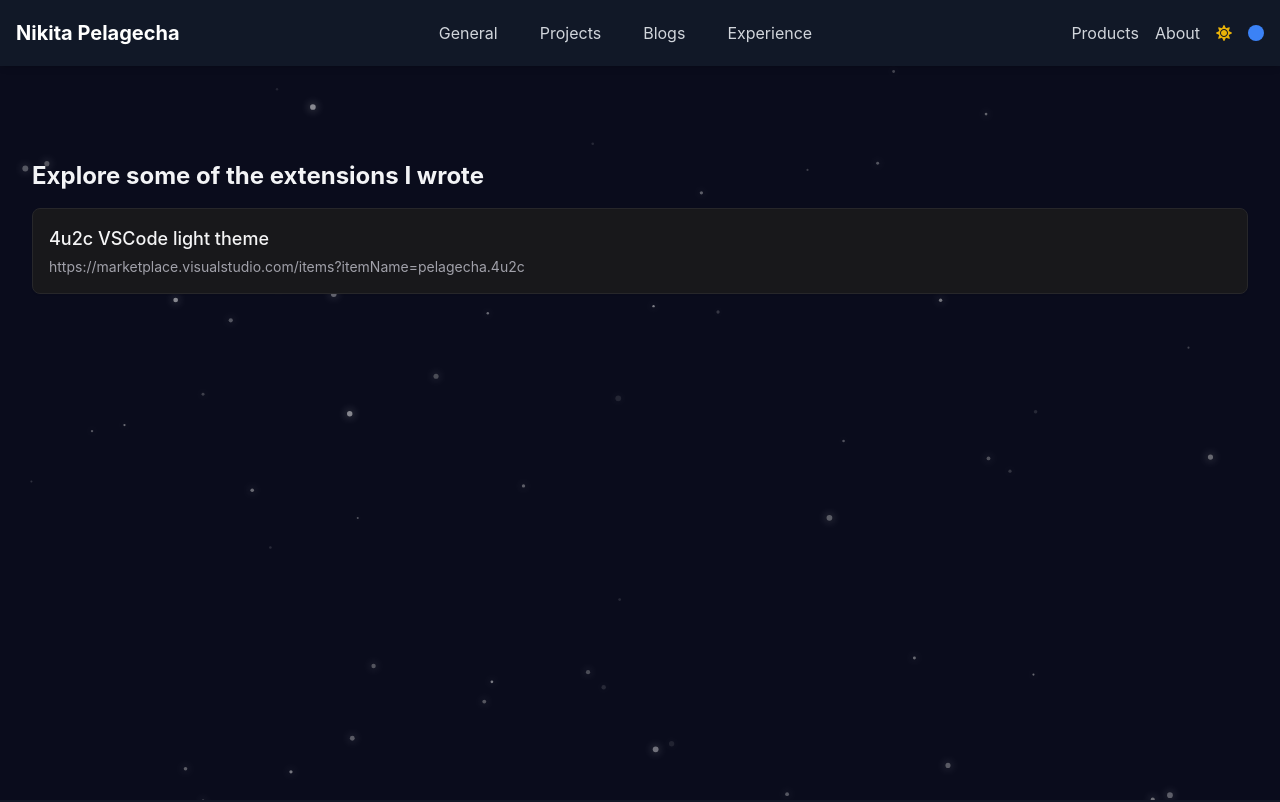
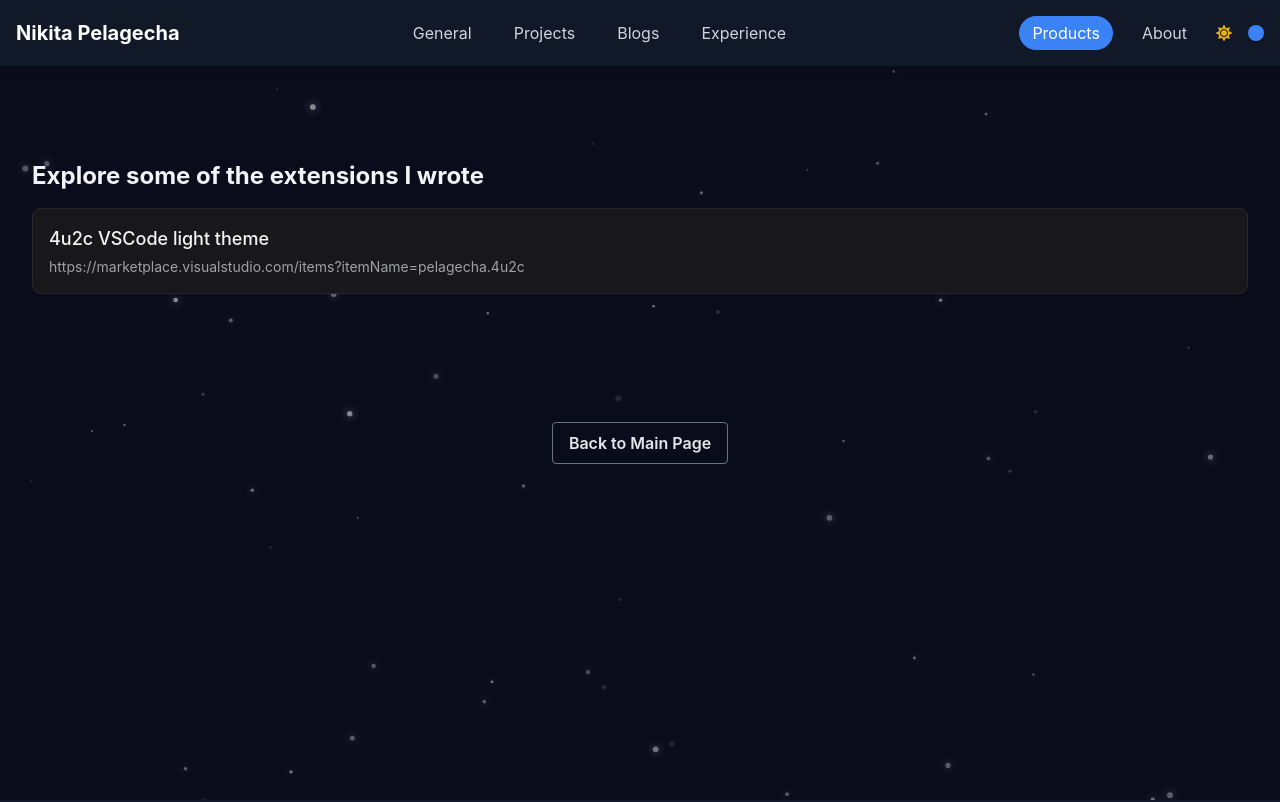
Before and after one commit to pelagecha/website, a Next.js app: page /products in a window 1280 px wide. Shown: the top 802 px of the page. Built offline with nearby package versions, Linux system fonts and the light colour scheme.

Commit message:
fixed issues, added navigation buttons, TODO: restructure and golf the code

```diff
--- a/app/components/HomePage.tsx
+++ b/app/components/HomePage.tsx
@@ -8,16 +8,11 @@ import Blogs from "./Blogs";
 import Projects from "./Projects";
 import JobTimeline from "./JobTimeline";
 import InfoSection from "./InfoSection";
-import { ThemeContext } from "../context/ThemeContext";
 import { FaChevronDown } from "react-icons/fa";
 import { useParticles } from "../context/ParticlesContext";
 import { motion } from "framer-motion";
-import Contact from "./Contact";
-
-const sections = ["General", "Projects", "Blogs", "Experience", "Contact"];
 
 const HomePage: React.FC = () => {
-    const { theme } = useContext(ThemeContext);
     const { particlesEnabled } = useParticles();
     const nextSectionRef = useRef<HTMLDivElement>(null);
 
@@ -138,6 +133,22 @@ const HomePage: React.FC = () => {
                         <div className="relative z-10">
                             <JobTimeline />
                         </div>
+                        <div className="flex flex-col items-center mt-8 space-y-4 relative z-10">
+                            <Link
+                                href="/products"
+                                className="inline-block bg-transparent border border-gray-500 text-gray-800 dark:text-gray-200 font-semibold py-2 px-4 rounded hover:bg-gray-100 dark:hover:bg-gray-800 hover:bg-opacity-25 transition ease-in-out duration-200"
+                            >
+                                Explore My Other Projects
+                            </Link>
+                            <Link
+                                href="mailto:nikitapelagecha@gmail.com"
+                                target="_blank"
+                                rel="noopener noreferrer"
+                                className="inline-block bg-transparent border border-gray-500 text-gray-800 dark:text-gray-200 font-semibold py-2 px-4 rounded hover:bg-gray-100 dark:hover:bg-gray-800 hover:bg-opacity-25 transition ease-in-out duration-200"
+                            >
+                                Contact me
+                            </Link>
+                        </div>
                     </section>
 
                     {/* Contact Section */}
--- a/app/components/InfoSection.tsx
+++ b/app/components/InfoSection.tsx
@@ -108,7 +108,10 @@ const InfoSection: React.FC = () => {
                             src="/images/me.jpeg"
                             alt="Nikita Pelagecha"
                             fill
-                            style={{ objectFit: "cover" }}
+                            style={{
+                                objectFit: "cover",
+                                pointerEvents: "none",
+                            }}
                             className={`rounded-3xl border-4 ${
                                 theme === "dark"
                                     ? "border-gray-700"
--- a/app/components/JobTimeline.tsx
+++ b/app/components/JobTimeline.tsx
@@ -15,8 +15,8 @@ const JobTimeline: React.FC = () => {
         <section id="job-timeline" className="my-12 p-3 container mx-auto">
             <div className="relative">
                 {/* Vertical Pill-Shaped Timeline Line */}
+                {/* <div className="absolute left-0 top-0 w-1 h-full bg-gradient-to-b from-indigo-500 via-purple-500 to-pink-500 rounded-full"></div> */}
                 <div className="absolute left-0 top-0 w-1 h-full bg-gradient-to-b from-indigo-500 via-purple-500 to-pink-500 rounded-full"></div>
-
                 {jobs.map((job, index) => (
                     <JobItem
                         key={index} // Using index as key since 'id' doesn't exist on Job type
--- a/app/components/Navbar.tsx
+++ b/app/components/Navbar.tsx
@@ -3,13 +3,12 @@
 import React, { useContext, useState, useEffect } from "react";
 import Link from "next/link";
 import { ThemeContext } from "../context/ThemeContext";
-import { FaSun, FaMoon, FaBars, FaMagic } from "react-icons/fa";
+import { FaSun, FaMoon, FaBars } from "react-icons/fa";
 import { useParticles } from "../context/ParticlesContext";
-import { motion, AnimatePresence } from "framer-motion";
+import { motion } from "framer-motion";
 import { useRouter, usePathname } from "next/navigation"; // Updated import
 import Sidebar from "./Sidebar"; // Import the new Sidebar component
 
-// const sections = ["General", "Projects", "Blogs", "Experience", "Contact"];
 const sections = ["General", "Projects", "Blogs", "Experience"];
 
 const Navbar: React.FC = () => {
@@ -125,29 +124,47 @@ const Navbar: React.FC = () => {
                     {/* Right Side Icons */}
                     <div className="flex items-center space-x-4">
                         {/* Products */}
-                        <Link href="/products" passHref>
-                            <span
-                                className={`hidden md:block ${
-                                    theme === "dark"
-                                        ? "text-gray-300 hover:text-white"
-                                        : "text-gray-600 hover:text-gray-800"
-                                } cursor-pointer transition-colors duration-300 hover:underline`}
+                        <div className="hidden md:block">
+                            <motion.button
+                                className={`px-3 py-1 rounded-full border ${
+                                    pathname === "/products" // Check if on the products page
+                                        ? "bg-blue-500 text-white border-blue-500"
+                                        : theme === "dark"
+                                        ? "bg-transparent text-gray-300 border-transparent hover:border-gray-500 hover:text-white"
+                                        : "bg-transparent text-gray-600 border-transparent hover:border-gray-400 hover:text-gray-800"
+                                } transition-colors duration-300`}
+                                onClick={() => {
+                                    if (pathname !== "/products") {
+                                        router.push("/products");
+                                    }
+                                }}
+                                whileHover={{ scale: 1.05 }}
+                                whileTap={{ scale: 0.95 }}
                             >
                                 Products
-                            </span>
-                        </Link>
+                            </motion.button>
+                        </div>
                         {/* About Link */}
-                        <Link href="/about" passHref>
-                            <span
-                                className={`hidden md:block ${
-                                    theme === "dark"
-                                        ? "text-gray-300 hover:text-white"
-                                        : "text-gray-600 hover:text-gray-800"
-                                } cursor-pointer transition-colors duration-300 hover:underline`}
+                        <div className="hidden md:block">
+                            <motion.button
+                                className={`px-3 py-1 rounded-full border ${
+                                    pathname === "/about" // Check if on the products page
+                                        ? "bg-blue-500 text-white border-blue-500"
+                                        : theme === "dark"
+                                        ? "bg-transparent text-gray-300 border-transparent hover:border-gray-500 hover:text-white"
+                                        : "bg-transparent text-gray-600 border-transparent hover:border-gray-400 hover:text-gray-800"
+                                } transition-colors duration-300`}
+                                onClick={() => {
+                                    if (pathname !== "/about") {
+                                        router.push("/about");
+                                    }
+                                }}
+                                whileHover={{ scale: 1.05 }}
+                                whileTap={{ scale: 0.95 }}
                             >
                                 About
-                            </span>
-                        </Link>
+                            </motion.button>
+                        </div>
 
                         {/* Toggle Theme */}
                         <motion.button
--- a/app/products/page.tsx
+++ b/app/products/page.tsx
@@ -2,6 +2,7 @@ import React from "react";
 import LinkCard from "../components/Extension";
 import { ThemeProvider } from "../context/ThemeContext";
 import ParticlesBackground from "../components/ParticlesBackground";
+import Link from "next/link";
 
 const Products = () => {
     return (
@@ -20,6 +21,14 @@ const Products = () => {
                     />
                 </div>
             </div>
+            <div className="flex flex-col items-center mt-8 space-y-4 relative z-10">
+                <Link
+                    href="/"
+                    className="inline-block bg-transparent border border-gray-500 text-gray-800 dark:text-gray-200 font-semibold py-2 px-4 rounded hover:bg-gray-100 dark:hover:bg-gray-800 hover:bg-opacity-25 transition ease-in-out duration-200"
+                >
+                    Back to Main Page
+                </Link>
+            </div>
         </div>
     );
 };
```
